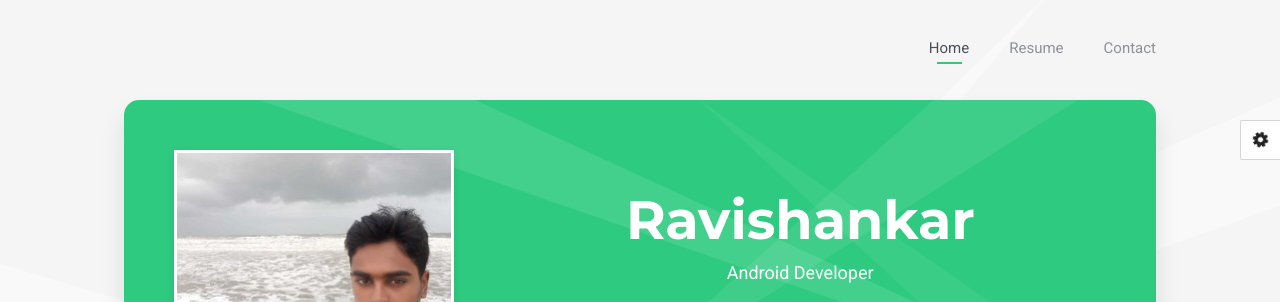
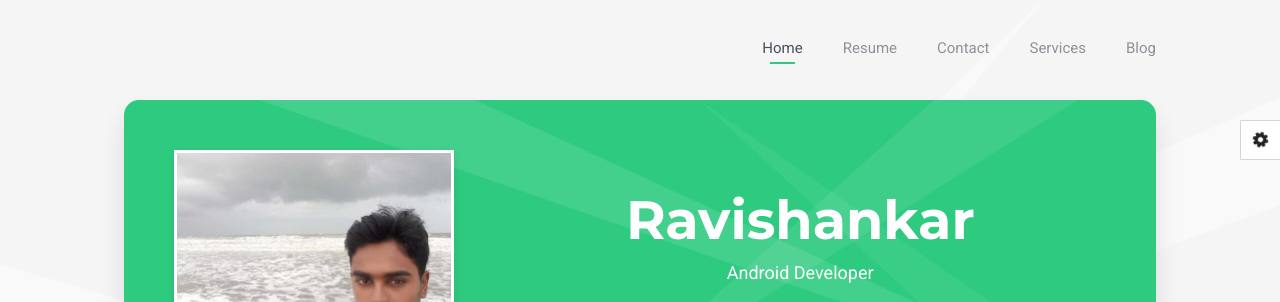
Before and after one commit to Ravishankar-C/ravishankar.me, a plain HTML site: page index.html in a window 1280 px wide. Shown: the top 302 px of the page. Drawn offline with Linux system fonts and the light colour scheme; some packages are replaced by stand-ins of ours.

Commit message:
Update index.html

```diff
--- a/index.html
+++ b/index.html
@@ -7,7 +7,7 @@
     <meta http-equiv="X-UA-Compatible" content="IE=edge">
     <title>Ravishankar</title>
     <meta name="viewport" content="width=device-width, initial-scale=1, maximum-scale=1" />
-    <meta name="description" content="PRO Card - Material Resume / CV / vCard Template" />
+    <meta name="description" content="" />
     <meta name="keywords" content="vcard, resposnive, retina, resume, jquery, css3, bootstrap, Material CV, portfolio" />
     <meta name="author" content="lmtheme" />
     <link rel="shortcut icon" href="favicon.ico">
@@ -68,18 +68,18 @@
               <li>
                 <a class="pt-trigger" href="#resume">Resume</a>
               </li>
-              <!---<li>
+              <li>
+                <a class="pt-trigger" href="#contact">Contact</a>
+              </li>
+              <li>
                 <a class="pt-trigger" href="#services">Services</a>
               </li>
               <li>
+                <a class="pt-trigger" href="#blog">Blog</a>
+              </li>
+              <!---<li>
                 <a class="pt-trigger" href="#portfolio">Portfolio</a>
-              </li>
-              <li>
-                <a class="pt-trigger" href="#blog">Blog</a>
               </li>-->
-              <li>
-                <a class="pt-trigger" href="#contact">Contact</a>
-              </li>
             </ul>
             <!-- /Main menu -->
           </div>
@@ -647,6 +647,7 @@
                         <h3>My <span>Services</span></h3>
                       </div>
                     </div>
+
 
                     <div class="col-sm-6 col-md-3">
                       <div class="service-block">
```
